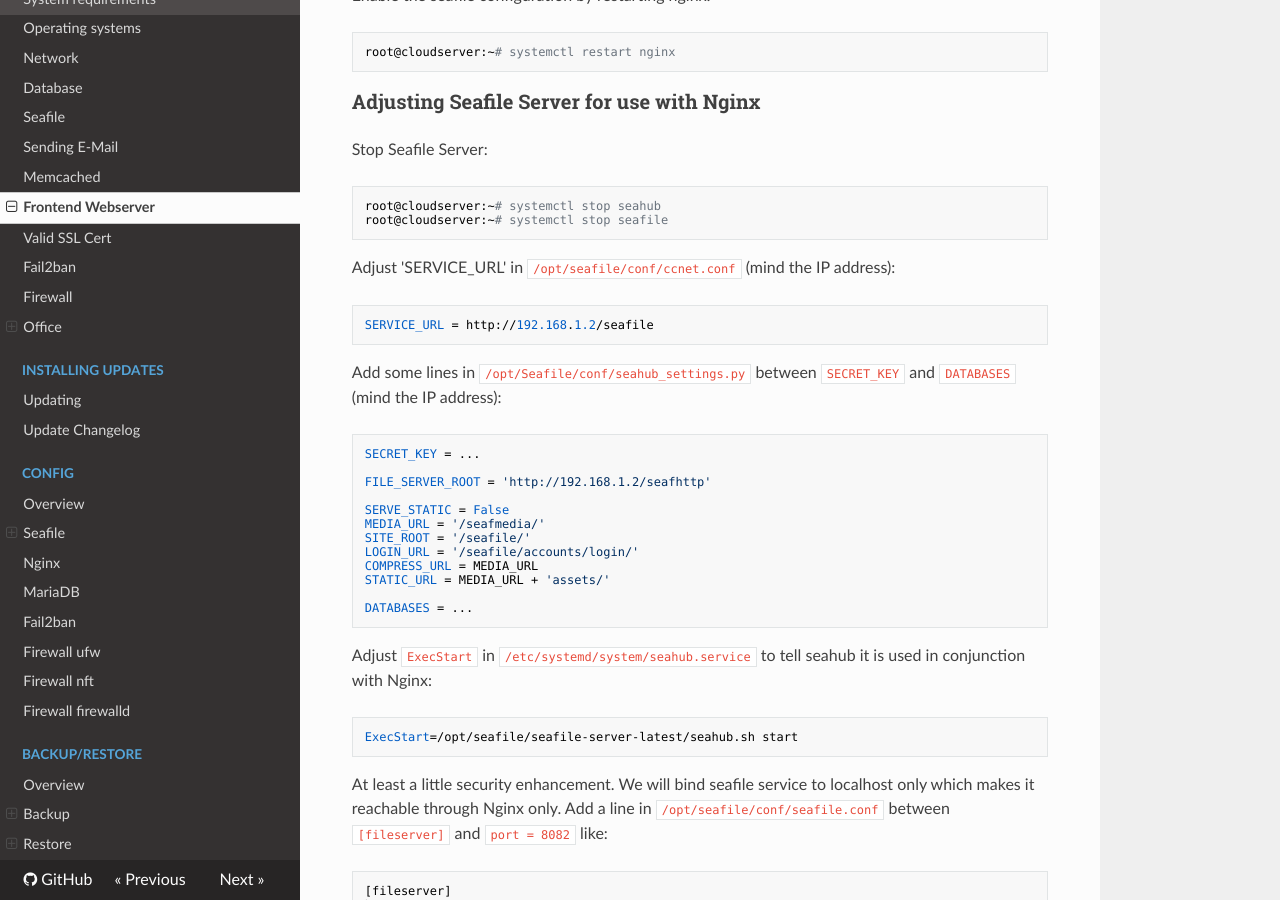
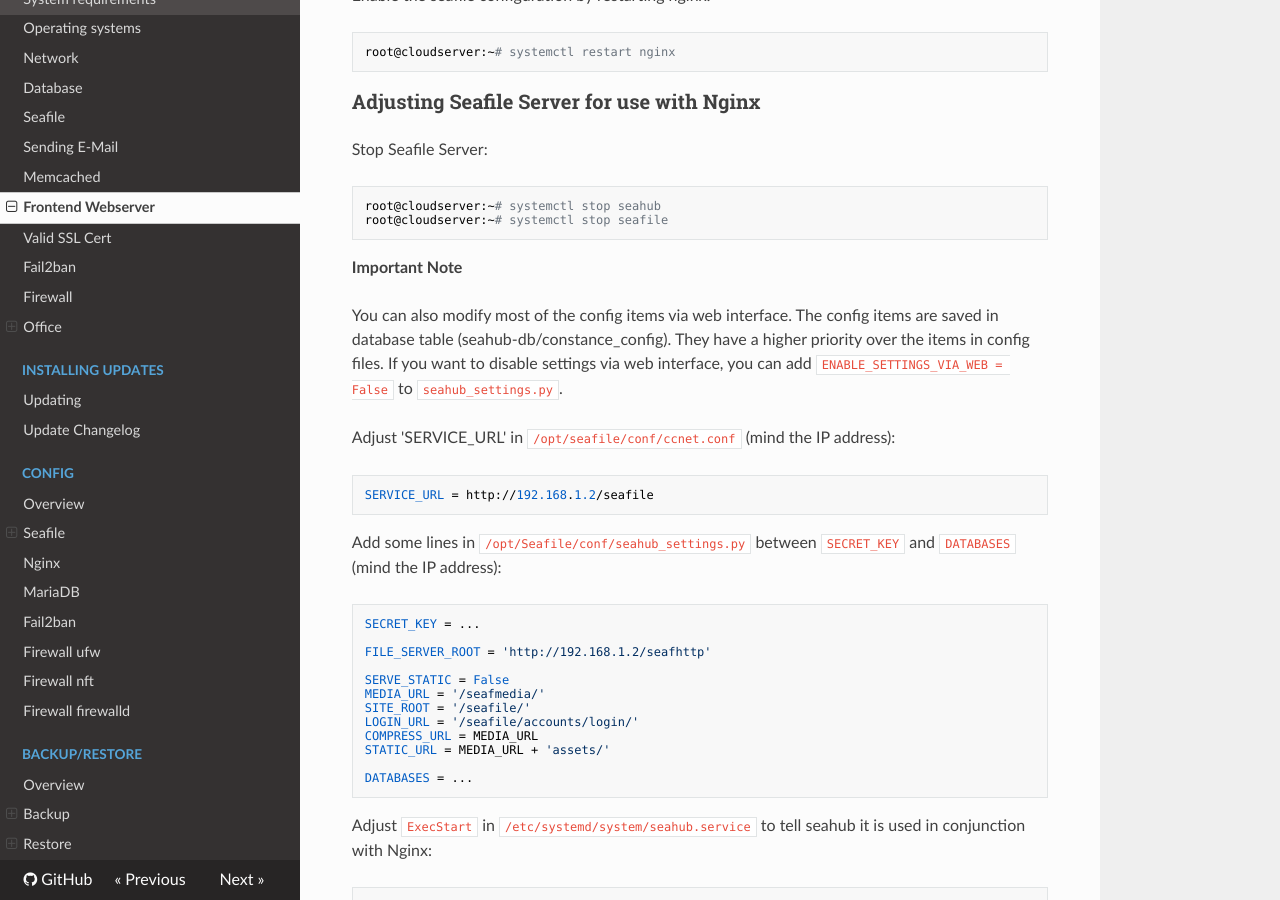
Before and after one commit to DerDanilo/seafile-community-manual, an MkDocs documentation site: the page built from docs/installation/reverseproxy-webserver.md, in a window 1280 px wide and 900 px high, scrolled down 3223 px. Built offline with MkDocs 1.6.1, drawn with Linux system fonts in a browser that asks for light colours; nearby versions of some CDN libraries; old or Windows-style settings are respelled for this version of MkDocs.

Commit message:
important note

````diff
--- a/docs/installation/reverseproxy-webserver.md
+++ b/docs/installation/reverseproxy-webserver.md
@@ -126,6 +126,12 @@ Stop Seafile Server:
 root@cloudserver:~# systemctl stop seahub
 root@cloudserver:~# systemctl stop seafile
 ```
+
+**Important Note**
+
+You can also modify most of the config items via web interface. The config items are saved in database table (seahub-db/constance_config).
+They have a higher priority over the items in config files. If you want to disable settings via web interface, you can add `ENABLE_SETTINGS_VIA_WEB = False` to `seahub_settings.py`.
+
 
 Adjust 'SERVICE_URL' in `/opt/seafile/conf/ccnet.conf` (mind the IP address):
 ```
````
